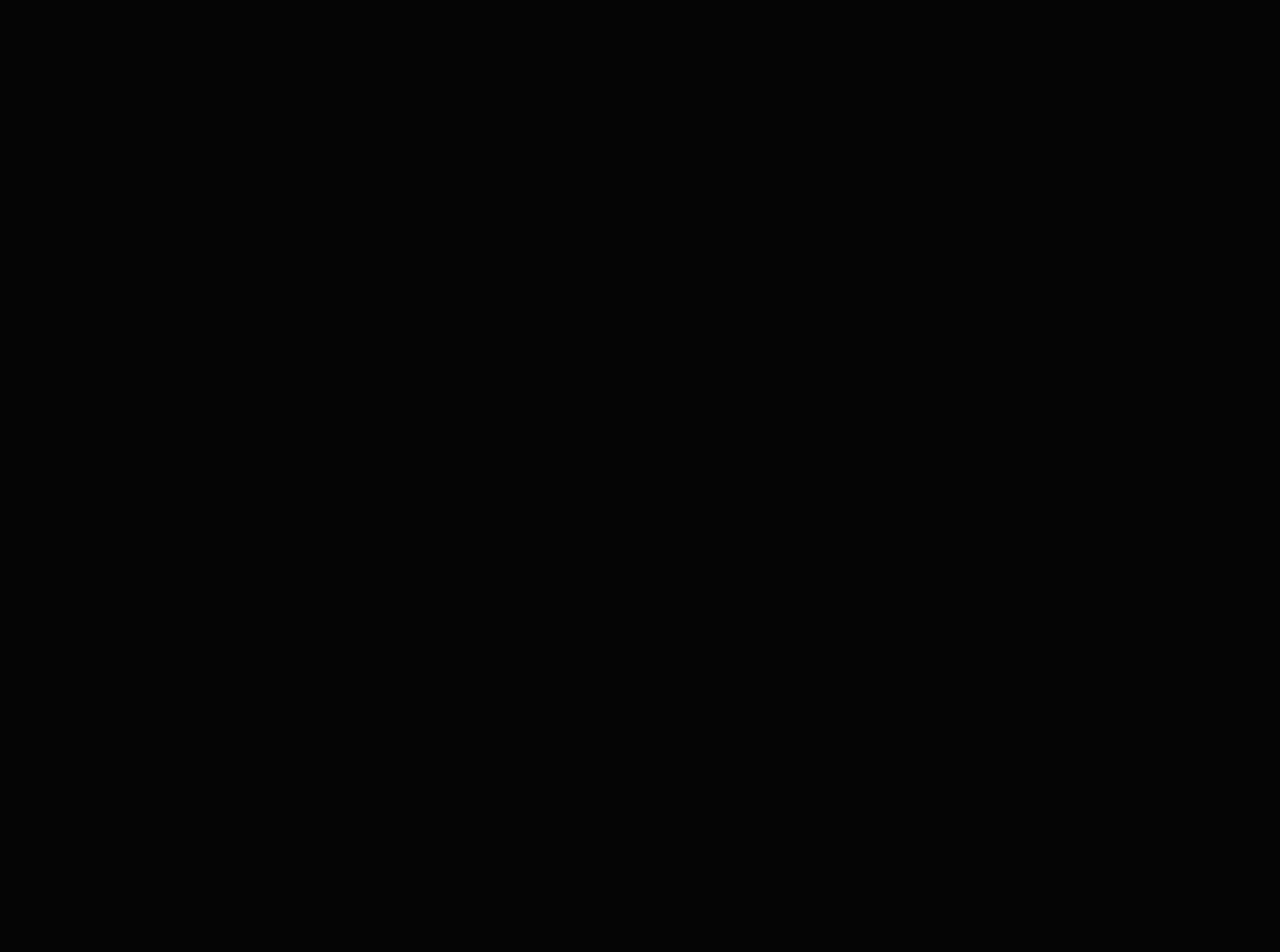
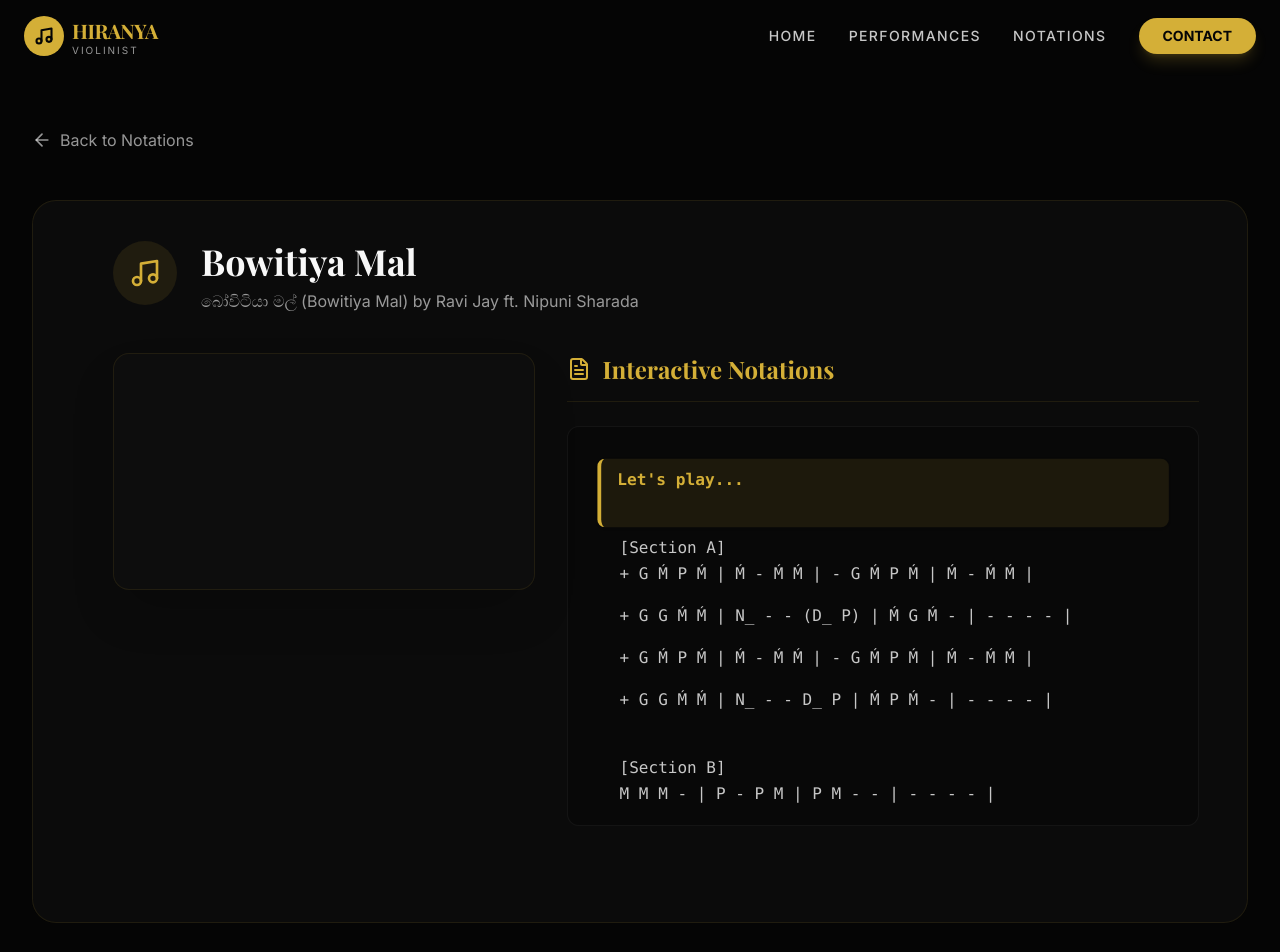
Before and after one commit to hiranyaviolin/hiranya-thathsarani, a Next.js app in the folder hiranya-music/: page /notations/bowitiya-mal in a window 1280 px wide. Before the commit this address had no page. Shown: the top 952 px of the page. Before the commit the page ends 800 px from the top, so only its background shows below. Built offline with nearby package versions, Linux system fonts and the light colour scheme; a web font is replaced by a local one.

Commit message:
song 2 notations

```diff
--- a/hiranya-music/src/constants/notations.ts
+++ b/hiranya-music/src/constants/notations.ts
@@ -22,7 +22,7 @@ export const NOTATIONS_DATA: Notation[] = [
         videoId: "gYN6r4cwV28",
         // https://youtu.be/gYN6r4cwV28?si=xVsN43zsgW2_3U1C
         notationLines: [
-            { startTime: 0, endTime: 3, text: "Starting...\n" },
+            { startTime: 0, endTime: 3, text: "Let's play...\n\n" },
             { startTime: 3, endTime: 7, text: "[Section A]\n++ සරි රිරි රිරි  | සරි මරි -- රිරි  | සරි මරි -- රිරි |ස- රිප මග රි- |\n" },
             { startTime: 7, endTime: 12, text: "-- සරි රිරි රිරි  | සරි මරි -- රි-  | ස- රි- ම- රි-  | -- රිප මග රිස |\n" },
             { startTime: 12, endTime: 16, text: "++ සරි රිරි රිරි | සරි මරි -- රිරි  | සරි මරි -- රිරි  | ස- රිප මග රි- |\n" },
@@ -41,17 +41,26 @@ export const NOTATIONS_DATA: Notation[] = [
     },
 
     {
-        id: "id2",
-        title: "Lathin Kankariya",
+        id: "bowitiya-mal",
+        title: "Bowitiya Mal",
         imageUrl: "https://images.unsplash.com/photo-1507838153414-b4b713384a76?q=80&w=1000&auto=format&fit=crop",
-        description: "true love.",
-        videoId: "dQw4w9WgXcQ", // real YouTube video ID
+        description: "බෝවිටියා මල් (Bowitiya Mal) by Ravi Jay ft. Nipuni Sharada",
+        videoId: "cWKNUqpwz5c", // real YouTube video ID
+        // https://youtu.be/cWKNUqpwz5c?si=k_wlRY2DcFWdEPv4
         notationLines: [
-            { startTime: 0, endTime: 5, text: "Title: Sri Lankan Melody\nTempo: 85 BPM\nKey: D Minor\n" },
-            { startTime: 5, endTime: 12, text: "[Intro]\nD4  F4  A4  | G4  F4  E4  | D4  ---  --- |\nd   f   a   | g   f   e   | d   ---  --- |\n" },
-            { startTime: 12, endTime: 24, text: "[Section A]\nA4  A4  G4  | A4  F4  D4  | E4  F4  G4  | A4  ---  --- |\na   a   g   | a   f   d   | e   f   g   | a   ---  --- |\n" },
-            { startTime: 24, endTime: 35, text: "[Section B]\nD5  C5  Bb4 | A4  G4  F4  | E4  F4  G4  | A4  ---  --- |\nd'  c'  bb  | a   g   f   | e   f   g   | a   ---  --- |\n" },
-            { startTime: 35, endTime: 50, text: "[Ending]\nD4  F4  A4  | D5  ---  --- ||\nd   f   a   | d'  ---  --- ||" }
+            { startTime: 0, endTime: 5, text: "Let's play...\n\n" },
+            // { startTime: 5, endTime: 15, text: "+ ගම́ ප ම́ | ම́ - ම́ ම́ | - ගම́ ප ම́ | ම́ - ම́ ම́ |\n\n+ ගග ම́ ම́ | නි̲ - - ධ̲ප | ම́ ග ම́ - | - - - - |\n" },
+            // { startTime: 15, endTime: 25, text: "+ ගම́ ප ම́ | ම́ - ම́ ම́ | - ගම́ ප ම́ | ම́ - ම́ ම́ |\n\n+ ගග ම́ ම́ | නි̲ - - ධ̲ප | ම́ ප ම́ - | - - - - |\n" },
+            // { startTime: 25, endTime: 35, text: "ම ම ම - | ප - ප ම | ප ම - - | - - - - |\n\n+ - - ප | ස̇ - නි̲ ධ̲ප | ම́ - - - | - - - - |\n" },
+            // { startTime: 35, endTime: 45, text: "ම́ ම́ ම́ - | ප - ප ම́ | ප ම́ - - | - - - - |\n\n+ - - ප | ස̇ - නි̲ ධ̲ප | ම́ - - | - - - - |\n" }
+            { startTime: 5, endTime: 15, text: "[Section A]\n+ G Ḿ P Ḿ | Ḿ - Ḿ Ḿ | - G Ḿ P Ḿ | Ḿ - Ḿ Ḿ |\n" },
+            { startTime: 5, endTime: 15, text: "+ G G Ḿ Ḿ | N̲ - - (D̲ P) | Ḿ G Ḿ - | - - - - |\n" },
+            { startTime: 15, endTime: 25, text: "+ G Ḿ P Ḿ | Ḿ - Ḿ Ḿ | - G Ḿ P Ḿ | Ḿ - Ḿ Ḿ |\n" },
+            { startTime: 5, endTime: 15, text: "+ G G Ḿ Ḿ | N̲ - - D̲ P | Ḿ P Ḿ - | - - - - |\n\n" },
+            { startTime: 25, endTime: 35, text: "[Section B]\nM M M - | P - P M | P M - - | - - - - |\n" },
+            { startTime: 5, endTime: 15, text: "+ - - P | Ṡ - N̲ D̲ P | Ḿ - - - | - - - - |\n" },
+            { startTime: 35, endTime: 45, text: "Ḿ Ḿ Ḿ - | P - P Ḿ | P Ḿ - - | - - - - |\n" },
+            { startTime: 5, endTime: 15, text: "+ - - P | Ṡ - N̲ D̲ P | Ḿ - - | - - - - |\n" }
         ],
     }
 ];
```
